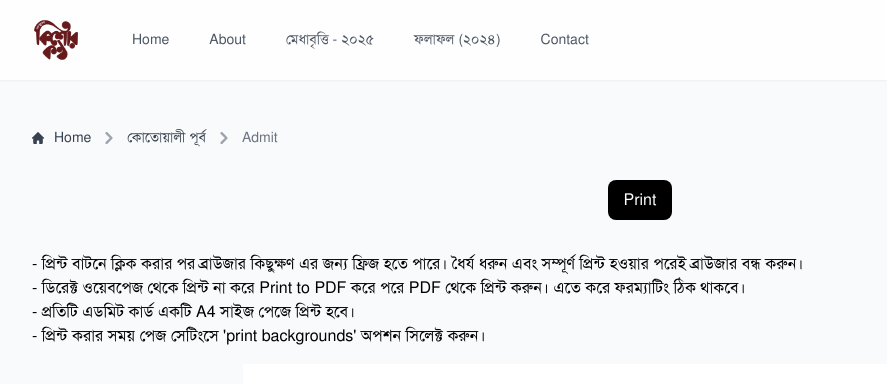
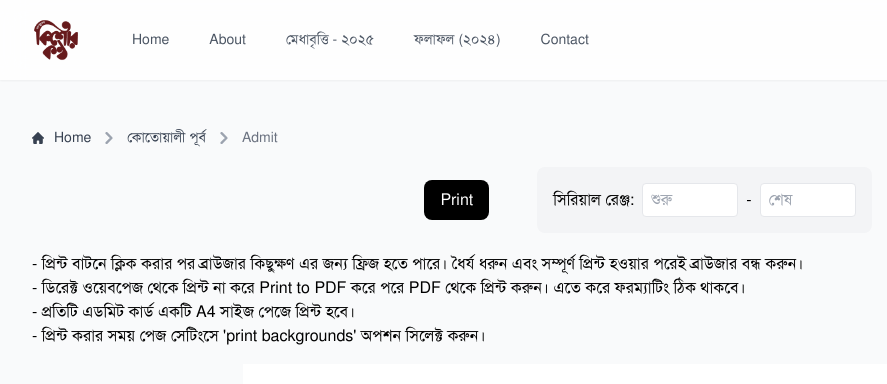
Before and after one commit to Mufassir-Chowdhury/kkrf, a SvelteKit app: page /offline/1/admit in a window 1280 px wide. Shown: the top 384 px of the page, without its empty margins (0-887 px from the left). Built offline with nearby package versions, Linux system fonts and the light colour scheme; no server answers; the database is empty.

Commit message:
added serial range functionality for admit cards

```diff
--- a/src/routes/offline/[branch]/admit/BatchAdmitCards.svelte
+++ b/src/routes/offline/[branch]/admit/BatchAdmitCards.svelte
@@ -8,15 +8,24 @@
   } from 'firebase/firestore';
   import { db } from '$lib/firebase';
   import { onMount } from 'svelte';
+
+  // 'allRegistrations' will hold the master list from Firestore
+  let allRegistrations = [];
+  // 'csvData' is now a reactive variable, derived from the master list and filters
   let csvData = [];
   let error = null;
   export let branch;
   export let branchName;
 
+  // --- NEW: State for serial number range ---
+  let serialStart = '';
+  let serialEnd = '';
+  // --- END NEW ---
+
   let center = {
-    1: 'শাহজালাল জামেয়া ইসলামিয়া স্কুল এন্ড কলেজ, মিরাবাজার',
-    2: 'শাহজালাল জামেয়া ইসলামিয়া কামিল মাদরাসা, পাঠানটুলা',
-    3: 'আল আমিন জামেয়া উচ্চ বিদ্যালয়, মেজরটিলা',
+    1: 'শাহজালাল জামেয়া ইসলামিয়া স্কুল এন্ড কলেজ, মিরাবাজার',
+    2: 'শাহজালাল জামেয়া ইসলামিয়া কামিল মাদরাসা, পাঠানটুলা',
+    3: 'আল আমিন জামেয়া উচ্চ বিদ্যালয়, মেজরটিলা',
   }
 
   onMount(async () => {
@@ -29,12 +38,35 @@
       );
       const querySnapshot = await getDocs(q);
       let registrations = querySnapshot.docs.map((doc) => ({ id: doc.id, ...doc.data() }));
-			csvData = registrations;
+
+      // CHANGED: Store fetched data in the master list
+      allRegistrations = registrations;
     } catch (err) {
       console.error('Error loading registrations:', err);
-			throw err;
+      // Removed 'throw err;' to allow component to render error message
+      error = 'Error loading registrations. Please check the console.';
     }
   });
+
+  // --- NEW: Reactive declaration to filter data based on serial range ---
+  $: csvData = allRegistrations.filter(card => {
+    const serial = parseInt(card.serial, 10);
+    if (isNaN(serial)) return false; // Ignore cards with invalid serial numbers
+
+    const start = parseInt(serialStart, 10);
+    const end = parseInt(serialEnd, 10);
+
+    // Check if it passes the 'start' filter
+    // It passes if serialStart is empty (isNaN(start) is true) OR serial is >= start
+    const passesStart = !serialStart || isNaN(start) || serial >= start;
+
+    // Check if it passes the 'end' filter
+    // It passes if serialEnd is empty (isNaN(end) is true) OR serial is <= end
+    const passesEnd = !serialEnd || isNaN(end) || serial <= end;
+
+    return passesStart && passesEnd;
+  });
+  // --- END NEW ---
 </script>
 
 {#if error}
@@ -42,18 +74,37 @@
     {error}
   </div>
 {/if}
-<div class="print:hidden w-full flex justify-center">
+<div class="print:hidden w-full flex justify-center items-center flex-wrap">
   <div class="toggle-container">
     <button class="m-8 bg-black rounded-lg text-white px-4 py-2" on:click={() => window.print()}>
       Print
     </button>
   </div>
+
+  <div class="flex items-center space-x-2 bg-gray-100 p-4 rounded-lg m-4">
+    <label for="serialStart" class="font-medium">সিরিয়াল রেঞ্জ:</label>
+    <input
+      id="serialStart"
+      type="number"
+      bind:value={serialStart}
+      placeholder="শুরু"
+      class="border rounded px-2 py-1 w-24"
+    />
+    <span>-</span>
+    <input
+      id="serialEnd"
+      type="number"
+      bind:value={serialEnd}
+      placeholder="শেষ"
+      class="border rounded px-2 py-1 w-24"
+    />
+  </div>
   </div>
 <div class="print:hidden mb-4">
-	- প্রিন্ট বাটনে ক্লিক করার পর ব্রাউজার কিছুক্ষণ এর জন্য ফ্রিজ হতে পারে। ধৈর্য ধরুন এবং সম্পূর্ণ প্রিন্ট হওয়ার পরেই ব্রাউজার বন্ধ করুন।<br />
-  - ডিরেক্ট ওয়েবপেজ থেকে প্রিন্ট না করে Print to PDF করে পরে PDF থেকে প্রিন্ট করুন। এতে করে ফরম্যাটিং ঠিক থাকবে।<br />
+  - প্রিন্ট বাটনে ক্লিক করার পর ব্রাউজার কিছুক্ষণ এর জন্য ফ্রিজ হতে পারে। ধৈর্য ধরুন এবং সম্পূর্ণ প্রিন্ট হওয়ার পরেই ব্রাউজার বন্ধ করুন।<br />
+  - ডিরেক্ট ওয়েবপেজ থেকে প্রিন্ট না করে Print to PDF করে পরে PDF থেকে প্রিন্ট করুন। এতে করে ফরম্যাটিং ঠিক থাকবে।<br />
   - প্রতিটি এডমিট কার্ড একটি A4 সাইজ পেজে প্রিন্ট হবে।<br />
-  - প্রিন্ট করার সময় পেজ সেটিংসে 'print backgrounds' অপশন সিলেক্ট করুন।<br />
+  - প্রিন্ট করার সময় পেজ সেটিংসে 'print backgrounds' অপশন সিলেক্ট করুন।<br />
 </div>
 <div>
     <div class="a4-page">
@@ -159,7 +210,7 @@
                   </div>
                   <div></div>
                 </div>
-                <div class="w-full bg-blue-400 text-center text-white">পরীক্ষার সময়সূচী</div>
+                <div class="w-full bg-blue-400 text-center text-white">পরীক্ষার সময়সূচী</div>
                 <div class="grid grid-cols-3 text-xs divide-x-2 divide-blue-400 text-center">
                   <div>
                     ১ নভেম্বর, ২০২৫ <br /> শনিবার
@@ -177,11 +228,11 @@
             </div>
             <div class="flex flex-col justify-around bg-white text-sm p-4">
               <div>
-                <div class="text-center text-lg">পরীক্ষা সংক্রান্ত নিয়মাবলী</div>
+                <div class="text-center text-lg">পরীক্ষা সংক্রান্ত নিয়মাবলী</div>
                 <div>
-                  - প্রবেশপত্র ব্যতিত কোন পরীক্ষার্থী পরীক্ষায় অংশগ্রহণ করতে পারবে না। <br />
-                  - প্রত্যেক পরীক্ষার্থী প্রয়োজনীয় ক্যালকুলেটর, কলম ও জ্যামিতি বক্স অবশ্যই সাথে আনতে হবে।
-                  এছাড়া অতিরিক্ত কাগজ সাথে রাখা যাবে না<br />
+                  - প্রবেশপত্র ব্যতিত কোন পরীক্ষার্থী পরীক্ষায় অংশগ্রহণ করতে পারবে না। <br />
+                  - প্রত্যেক পরীক্ষার্থী প্রয়োজনীয় ক্যালকুলেটর, কলম ও জ্যামিতি বক্স অবশ্যই সাথে আনতে হবে।
+                  এছাড়া অতিরিক্ত কাগজ সাথে রাখা যাবে না<br />
                 </div>
               </div>
               <div class="text-blue-400">
@@ -190,9 +241,9 @@
               <div class="mt-4 flex justify-between">
                 <div class=" mx-4 border-2 border-blue-400 pt-2 px-8">
                   <div>
-                    <div class="font-semibold">অফিস কর্তৃক পূরণীয়</div>
+                    <div class="font-semibold">অফিস কর্তৃক পূরণীয়</div>
                     <div>শাখাঃ {branchName} ({card.ward ?? ''})</div>
-                    <div>সিরিয়ালঃ {card.serial}</div>
+                    <div>সিরিয়ালঃ {card.serial}</div>
                   </div>
                 </div>
                 <div class="text-center relative">
```
Lines whose indentation alone changed are shown as unchanged.
